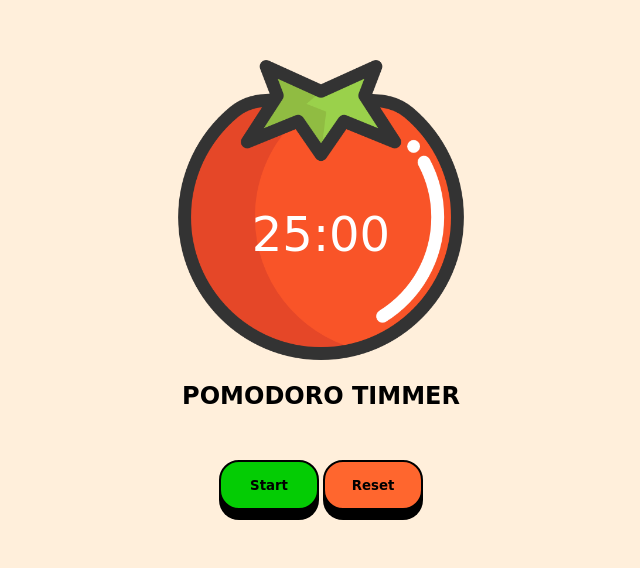
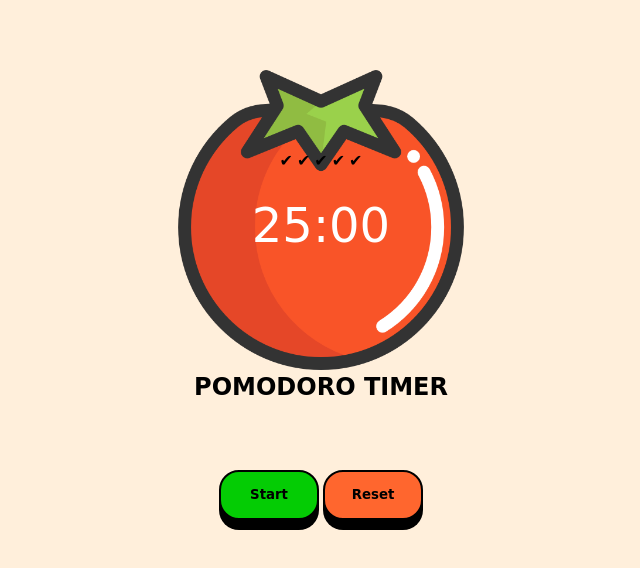
Before and after one commit to rohanmech/Pomodoro-Web-App, a plain HTML site: page index.html in a window 1280 px wide. Shown: the part 150-718 px from the top of the page, without its empty margins (319-959 px from the left). Drawn offline with Linux system fonts and the light colour scheme.

Commit message:
added check marks

```diff
--- a/index.html
+++ b/index.html
@@ -15,8 +15,15 @@
 
     <div id="counter"><span id="min">25</span><span id="sep">:</span><span id="sec">00</span></div>
 
-        <p id="task_status">POMODORO TIMMER</p>
+        <p id="task_status">POMODORO TIMER</p>
+      <div id="checkmark">
+          <span>&#x2714 </span>
+          <span>&#x2714 </span>
+          <span>&#x2714 </span>
+          <span>&#x2714 </span>
+          <span>&#x2714 </span>
 
+      </div>
 
     <div id="btn">
         <button id="start">Start</button>
```
